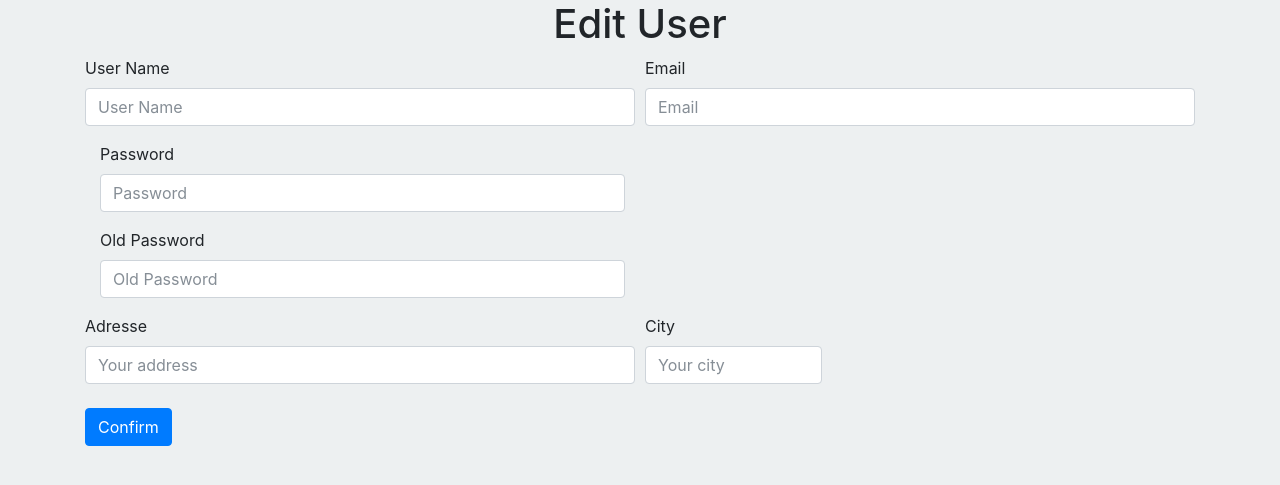
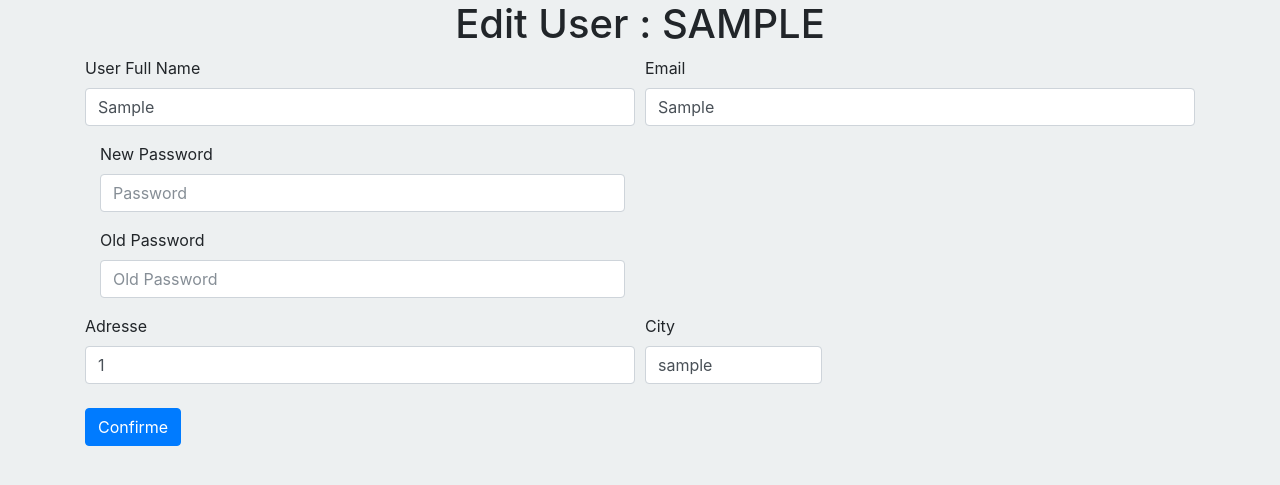
Before and after one commit to AimadWorkStation/Project006, a PHP site: page /users.php?do=Edit&userid=1 in a window 1280 px wide. Shown: the part 56-541 px from the top of the page. Run offline with PHP 8.4, Linux system fonts and the light colour scheme; the visitor is signed in with stand-in values (Sample User, id 1); tables that the repository leaves empty or names only in its code hold one stand-in row (values such as "Sample post").

Commit message:
at this point the edit profil is done linked with the database and fixing some triks next step adding member page. sorry for being late i'm about to study angular 2->4

```diff
--- a/admin/includes/templates/navbar.inc
+++ b/admin/includes/templates/navbar.inc
@@ -20,7 +20,7 @@
 			        <a class="nav-link" href="#"><?php echo lang('Items'); ?></a>
 			      </li>
 			      <li class="nav-item">
-			        <a class="nav-link" href="#"><?php echo lang('Members'); ?></a>
+			        <a class="nav-link" href="users.php"><?php echo lang('Members'); ?></a>
 			      </li>
 			      <li class="nav-item">
 			        <a class="nav-link" href="#"><?php echo lang('Statistics'); ?></a>
--- a/admin/layout/js/plugins.js
+++ b/admin/layout/js/plugins.js
@@ -0,0 +1,2 @@
+//for animate the succeeded div message at updatig the user
+$(".alert").alert();
--- a/admin/users.php
+++ b/admin/users.php
@@ -11,52 +11,148 @@
 
 		switch ($do) {
 			case 'Manage':
+			// ********** start Add users page ********
+				echo "Users";
 
+			// ********** end add case *******
 				break;
 
-			case 'Edit': //EditPage ?>
+			case 'Edit':
+			//********* start Edit Page ********
+
+				// verify if userid is numeric
+				$userId = (isset($_GET['userid']) && is_numeric($_GET['userid'])) ? intval($_GET['userid']) : 0;
+
+				//make sur that noOne has the possibility to bring info only by changing id at the GET Resuest but the username in the session also
+				$stmt = $con->prepare("Select * from users where username = ? and userid = ? LIMIT 1");
+
+				$stmt -> execute(array($_SESSION['Username'],$userId));
+				$row = $stmt -> fetch();
+				$count = $stmt -> rowCount();
+
+
+				//Testing if request method is Post for button submit
+				if($_SERVER['REQUEST_METHOD'] == 'POST'){
+
+					//variables to modify
+					$Ufnm = $_POST['fullname'];
+					$Uemail = $_POST['email'];
+					$Unpass = sha1($_POST['pass']);
+					$Uopass = sha1($_POST['Oldpass']);
+					$Uadd = $_POST['address'];
+					$Ucity = $_POST['city'];
+
+					$stmt = $con -> prepare("Select * from users where userid = ?");
+					$stmt -> execute(array($_SESSION['ID']));
+					$row = $stmt -> fetch();
+
+					// verify if input is empty set the old value
+					if(empty($Ufnm)){
+						$Ufnm = $row['FullName'];
+					}
+					if (empty($Uemail)) {
+						$email= $row['Email'];
+					}
+					if(empty($Unpass)){
+						// if the user wont to change email only for Expl thene we shoold gard the old password
+						$Unpass = $row['password'];
+					}
+
+
+					// verify if the old pass is true to give permission to change
+					if($Uopass == $row['password']){
+
+						$stmt = $con -> prepare("Update users set FullName = ? , Email = ? , password = ? , adresse = ? , city = ? where UserID = ?");
+						$stmt -> execute(array($Ufnm, $Uemail, $Unpass, $Uadd, $Ucity,  $_SESSION['ID']));
+
+						echo $stmt-> rowCount();
+						$succeed = "<div class='alert alert-success alert-dismissible fade show' 	role='alert'>
+									  				<button type='button' class='close' data-dismiss='alert' aria-label='Close'>
+												    <span aria-hidden='true'>&times;</span>
+												  	</button>
+												  <strong>Well done!</strong> Your informations successfully updated.
+												</div>";
+					}
+					else{
+
+						$wrongpass = "<div class='alert alert-warning alert-dismissible fade show' 	role='alert'>
+									  				<button type='button' class='close' data-dismiss='alert' aria-label='Close'>
+												    <span aria-hidden='true'>&times;</span>
+												  	</button>
+												  <strong>Oh Snap!</strong> Password is wrong !!.
+												</div>";
+					}
+
+
+
+
+
+				}
+				else
+				{
+					//echo "U cant Modify by this access";
+				}
+
+
+
+
+				if($count > 0){				?>
 					<!-- start html code-->
-					<h1 class="text-center">Edit User</h1>
+						<h1 class="text-center">Edit User : <?php echo strtoupper($_SESSION['Username']); ?></h1>
 
 						<div class="container">
-							<form>
+								<form action="<?php $_SERVER['PHP_SELF']; ?>" method="POST">
 									  <div class="form-row">
 									    <div class="form-group col-md-6">
-								      <label for="username">User Name</label>
-								      <input type="email" class="form-control" name="username" placeholder="User Name">
+									      <label for="userfullname">User Full Name</label>
+									      <input type="text" class="form-control" name="fullname" value="<?php echo $row[4]; ?>" placeholder="User Full Name">
 									    </div>
 									    <div class="form-group col-md-6">
-								      <label for="password">Email</label>
-								      <input type="password" class="form-control" name="email" placeholder="Email">
+									      <label for="email">Email</label>
+									      <input type="email" class="form-control" name="email" value='<?php echo $row[3]; ?>' placeholder="Email">
 									    </div>
 									  </div>
 									  <div class="form-group col-md-6">
-								    <label for="password">Password</label>
-								    <input type="text" class="form-control" name="pass" placeholder="Password">
+									    <label for="password">New Password</label>
+									    <input type="password" class="form-control" name="pass" placeholder="Password">
 									  </div>
 									  <div class="form-group col-md-6">
 									    <label for="oldpassword">Old Password</label>
-								    <input type="text" class="form-control" name="Oldpass" placeholder="Old Password">
+									    <input type="password" class="form-control" name="Oldpass" placeholder="Old Password">
+									    <?php if(isset($wrongpass)) echo $wrongpass; ?>
 									  </div>
 									  <div class="form-row">
 									    <div class="form-group col-md-6">
 									      <label for="adresse">Adresse</label>
-								      <input type="text" class="form-control" name="address" placeholder="Your address">
+									      <input type="text" class="form-control" name="address" value='<?php echo $row[5]; ?>' placeholder="Your address">
 									    </div>
 									    <div class="form-group col-md-2">
 									      <label for="city">City</label>
-								      <input type="text" class="form-control" name="city" placeholder="Your city">
+									      <input type="text" class="form-control" name="city" value='<?php echo $row[6]; ?>' placeholder="Your city">
 									    </div>
 									  </div>
 									  <div class="form-group">
 									    <div class="form-check">
 									  </div>
-								  <button type="submit" class="btn btn-primary">Confirm</button>
+									  <button type="submit" class="btn btn-primary">Confirme</button>
+
+									  <!-- if succeeded or not show message-->
+									  <?php if(isset($succeed)){
+									  	echo $succeed;	;
+									  } ?>
 									</form>
 						</div>
 
 					<!-- end html code-->
-		<?php		break;
+
+				<?php	}
+				//if the result is empty or id is wrong
+				else{
+					echo 'There is no such id ';
+				}
+
+			// ******* end of case Edit **********
+				break;
 			default:
 				break;
 		}
```
Also changed, not shown: 1 other file. Lines whose indentation alone changed are shown as unchanged.
